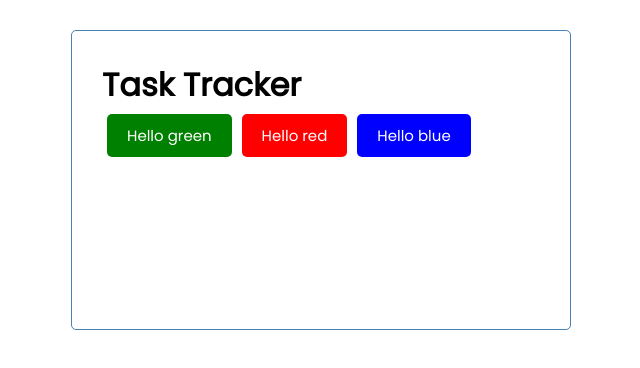
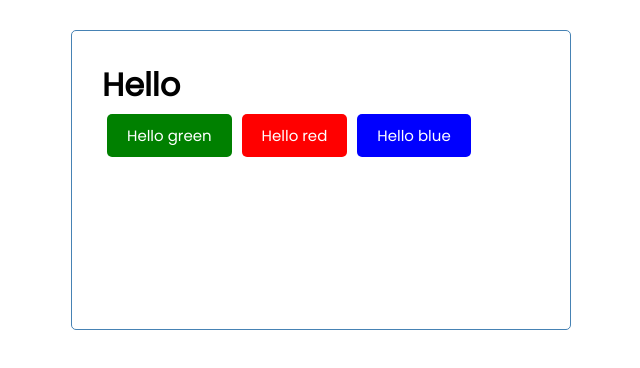
Before and after one commit to katonada/react-task-tracker, a React (Create React App) app: page / in a window 1280 px wide. Shown: the top 368 px of the page, without its empty margins (319-959 px from the left). Built offline with nearby package versions, Linux system fonts and the light colour scheme.

Commit message:
add node 18 instaation

```diff
--- a/src/App.js
+++ b/src/App.js
@@ -3,7 +3,7 @@ import Header from './components/Header';
 function App() {
   return (
     <div className="container">
-      <Header _title="Hello" />
+      <Header title="Hello" />
     </div>
   );
 }
--- a/src/components/Button.js
+++ b/src/components/Button.js
@@ -1,6 +1,10 @@
 const Button = ({color, text}) => {
     return (
-        <button style={{backgroundColor: color}} className='btn'>{text}</button>
+        <button
+            style={{backgroundColor: color}}
+            className='btn'>
+                {text}
+        </button>
     );
 };
 
```
Also changed, not shown: package.json (+2 -12 lines), .eslintrc.js (deleted), 2 other files (tests, documents, lock files or other folders).
